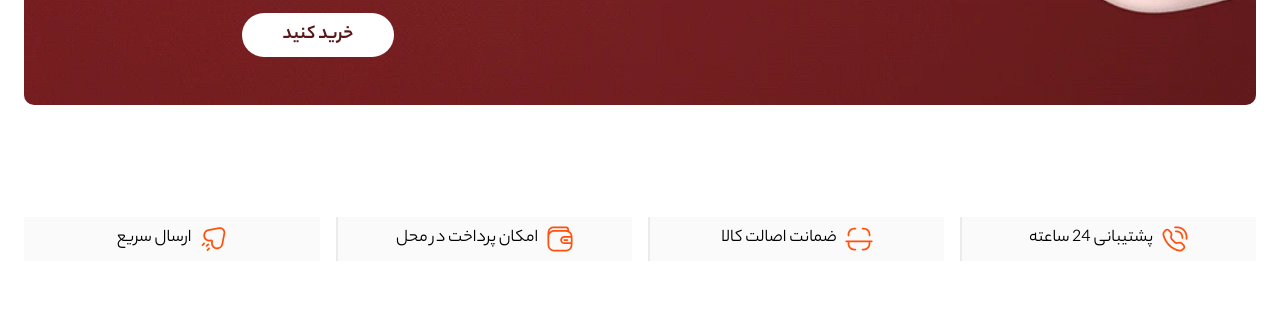
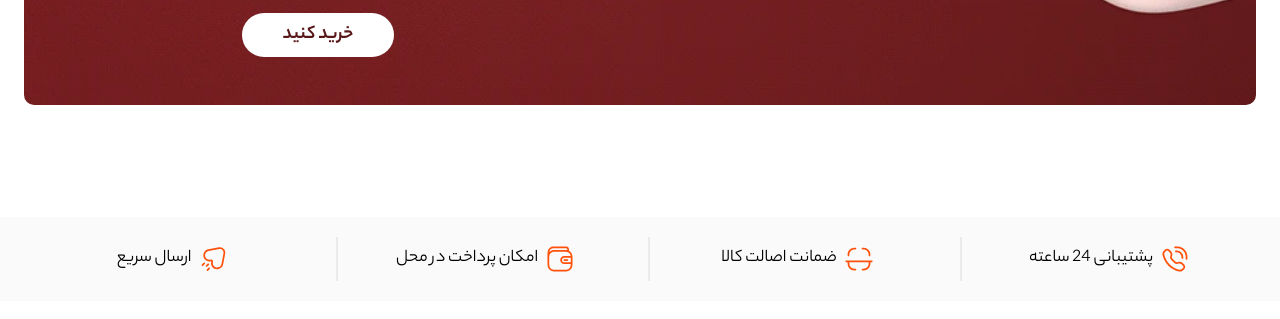
Before and after one commit to sasan-farhadi/mobile-store, a website: page src/index.html in a window 1280 px wide. Shown: the part 4617-4936 px from the top of the page. Before the commit the page ends 4878 px from the top, so only its background shows below. Drawn offline with Linux system fonts and the light colour scheme.

Commit message:
web feature

```diff
--- a/src/index.html
+++ b/src/index.html
@@ -418,6 +418,7 @@
       </div>
     </div>
   </div>
+  <div class="lg:bg-lightGray lg:py-5 mb-5">
     <div class="container m-auto px-6 grid grid-cols-2 md:grid-cols-4 gap-4 lg:divide-x-2 divide-[#EBEBEB]">
       <div
         class="flex flex-col lg:flex-row items-center lg:justify-center gap-4 lg:gap-2 py-2 bg-lightGray max-lg:rounded-[18px]">
@@ -439,7 +440,7 @@
         <img src="./assets/svg/send.svg" alt="call" class="w-7">
         <p class="text-sm lg:text-[18px]">ارسال سریع</p>
       </div>
-
+    </div>
   </div>
 </body>
 
```
Also changed, not shown: dist/output.css. Lines whose indentation alone changed are shown as unchanged.
